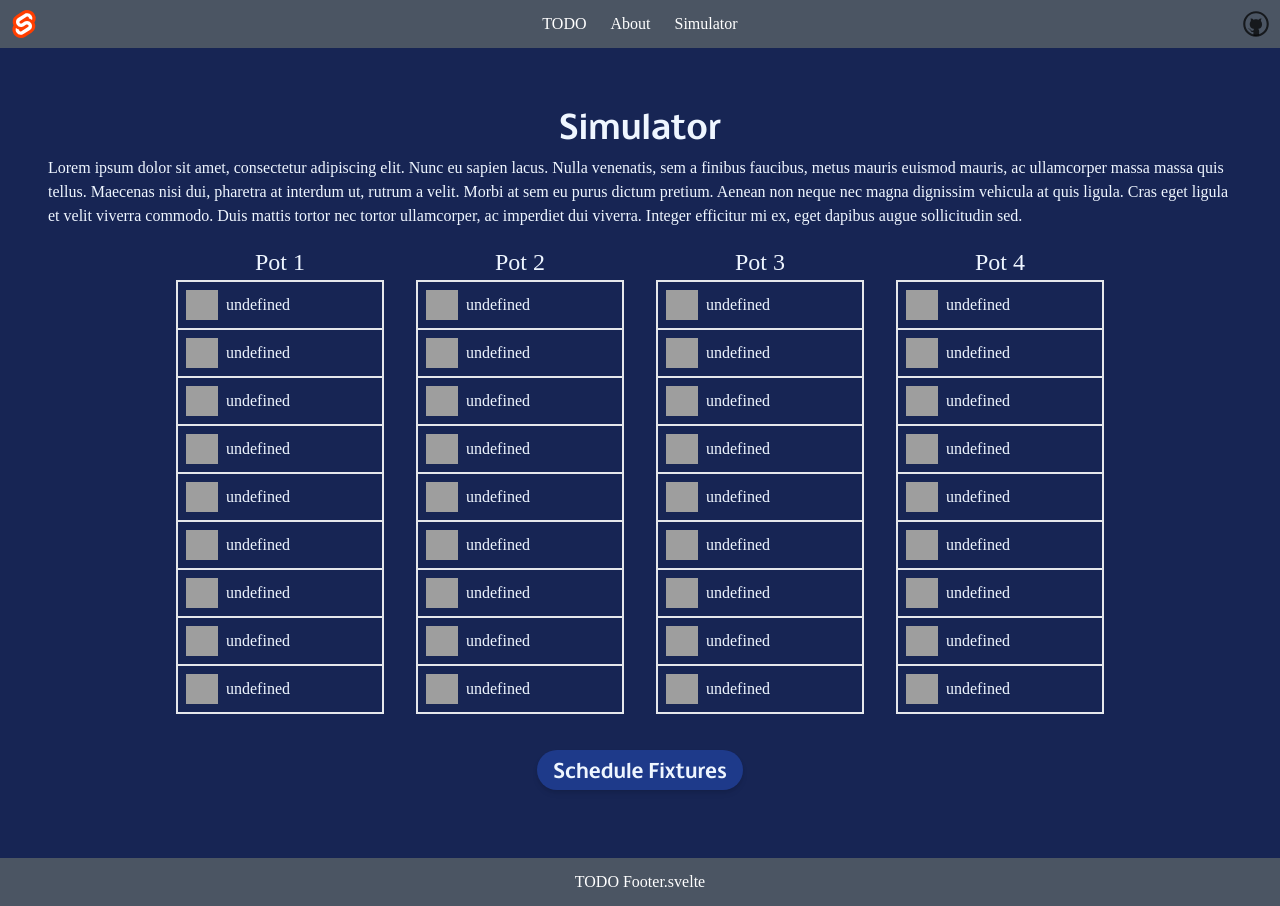
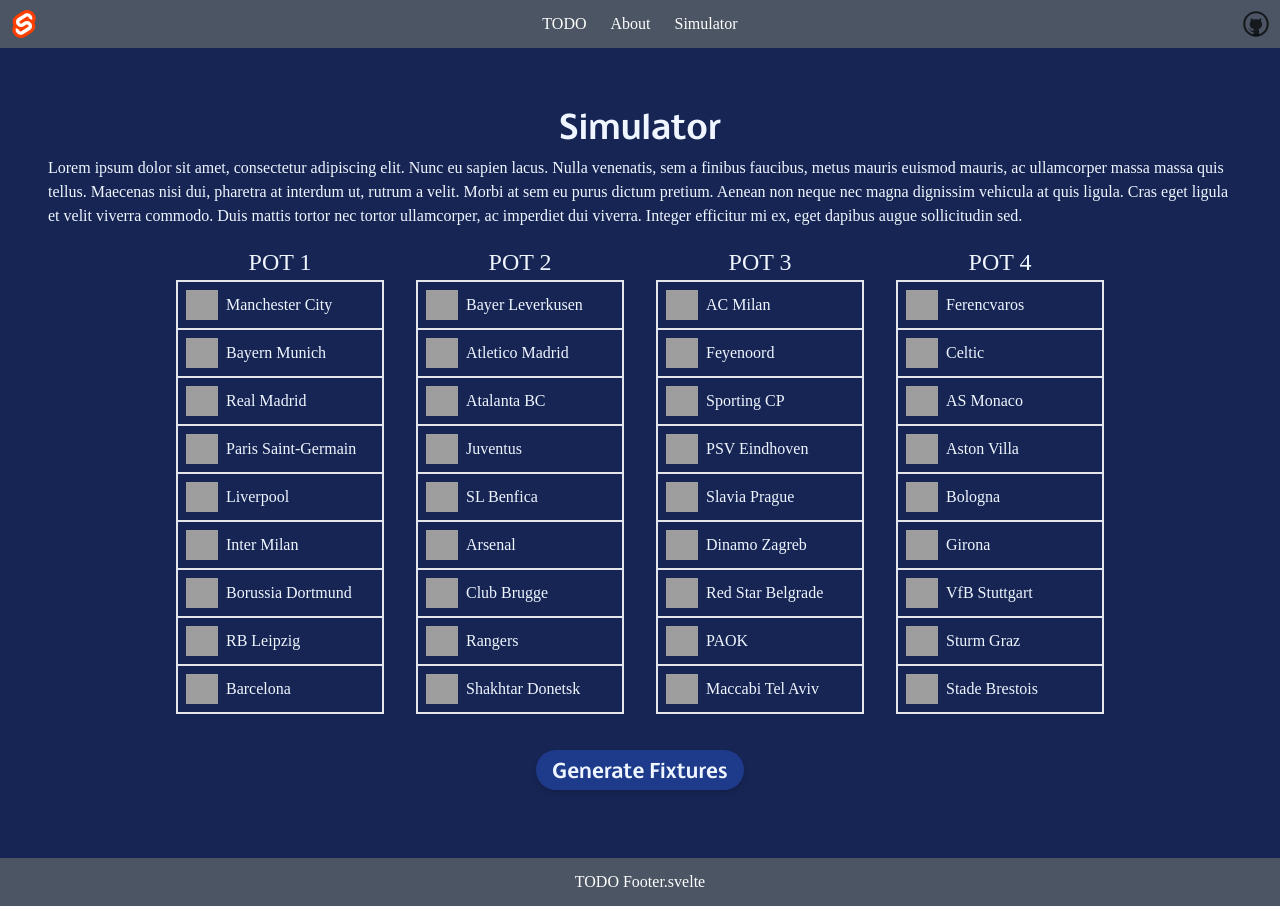
Before and after one commit to jjasferreira/ucl-simulator, a SvelteKit app: page /simulator in a window 1280 px wide. Both pictures are taken after a click on the button "Generate Pots". Built offline with nearby package versions, Linux system fonts and the light colour scheme; grey boxes are pictures that could not be loaded; a web font is replaced by a local one.

Commit message:
Add fixture tables to the website and team abbreviations

```diff
--- a/src/routes/simulator/+page.svelte
+++ b/src/routes/simulator/+page.svelte
@@ -3,28 +3,25 @@
 
 	let teamsPath = '/teams.json';
 	let league = new League(teamsPath);
-	let teams = null;
-	let pots = null;
 	let potsGenerated = false;
-	let fixtures = null;
+	let fixturesGenerated = false;
 	let fixturesScheduled = false;
 
 	async function generatePots() {
 		await league.loadTeams();
 		league.generatePots();
-		teams = league.teams;
-		pots = league.pots;
 		potsGenerated = true;
 	}
 
+	async function generateFixtures() {
+		await league.generateFixtures();
+		fixturesGenerated = true;
+	}
+
 	async function scheduleFixtures() {
-		await league.generateFixtures();
 		league.scheduleFixtures();
-		teams = league.teams;
-		fixtures = league.fixtures;
 		fixturesScheduled = true;
-		console.log(teams);
-		console.log(fixtures);
+		console.log("LEAGUE", league);
 	}
 
 </script>
@@ -39,21 +36,116 @@
 	{/if}
 
 	{#if potsGenerated}
+		<!-- Pots Table -->
 		<div class="flex flex-col lg:flex-row">
 			{#each league.pots as pot, p}
 			<div class="m-4 min-w-52">
-				<h3 class="flex justify-center border-b-2">Pot {p + 1}</h3>
-			  	{#each pot as team}
+				<h3 class="flex justify-center border-b-2">POT {p + 1}</h3>
+			  	{#each pot as teamname}
 					<div class="flex h-12 p-2 border-b-2 border-x-2">
 						<div class="flex w-8 justify-center">
-							<img class="h-full" src={`src/lib/images/teams/${team.name}.svg`} alt="Logo"/>
+							<img class="h-full" src={`src/lib/images/teams/${teamname}.svg`} alt="Logo"/>
 						</div>
-						<p class="flex ml-2 items-center">{team.name}</p>
+						<p class="flex ml-2 items-center">{teamname}</p>
 					</div>
 			 	{/each}
 			</div>
 			{/each}
 		</div>
+
+		{#if !fixturesGenerated}
+			<button class="m-5" on:click={generateFixtures}>Generate Fixtures</button>
+		{/if}
+	{/if}
+
+	{#if fixturesGenerated}
+		<!-- Fixtures Tables -->
+		{#each league.pots as pot, p}
+			<h3>POT {p + 1} FIXTURES</h3>
+			<table class="mb-5">
+				<thead>
+					<tr>
+						<th></th>
+						<th colspan=2 class="font-normal">POT 1</th>
+						<th colspan=2 class="font-normal">POT 2</th>
+						<th colspan=2 class="font-normal">POT 3</th>
+						<th colspan=2 class="font-normal">POT 4</th>
+					</tr>
+					<tr class="text-sm">
+						<th></th>
+						<th class="font-normal">
+							<div class="flex">
+								<div class="ml-auto mr-2 mb-1 px-3 pt-0.5 bg-blue-600 rounded-xl">HOME</div>
+							</div>
+						</th>
+						<th class="font-normal">
+							<div class="flex">
+								<div class="ml-2 mr-auto mb-1 px-3 pt-0.5 bg-blue-900 rounded-xl">AWAY</div>
+							</div>
+						</th>
+						<th class="font-normal">
+							<div class="flex">
+								<div class="ml-auto mr-2 mb-1 px-3 pt-0.5 bg-blue-600 rounded-xl">HOME</div>
+							</div>
+						</th>
+						<th class="font-normal">
+							<div class="flex">
+								<div class="ml-2 mr-auto mb-1 px-3 pt-0.5 bg-blue-900 rounded-xl">AWAY</div>
+							</div>
+						</th>
+						<th class="font-normal">
+							<div class="flex">
+								<div class="ml-auto mr-2 mb-1 px-3 pt-0.5 bg-blue-600 rounded-xl">HOME</div>
+							</div>
+						</th>
+						<th class="font-normal">
+							<div class="flex">
+								<div class="ml-2 mr-auto mb-1 px-3 pt-0.5 bg-blue-900 rounded-xl">AWAY</div>
+							</div>
+						</th>
+						<th class="font-normal">
+							<div class="flex">
+								<div class="ml-auto mr-2 mb-1 px-3 pt-0.5 bg-blue-600 rounded-xl">HOME</div>
+							</div>
+						</th>
+						<th class="font-normal">
+							<div class="flex">
+								<div class="ml-2 mr-auto mb-1 px-3 pt-0.5 bg-blue-900 rounded-xl">AWAY</div>
+							</div>
+						</th>
+					</tr>
+				</thead>
+				<tbody>
+					{#each pot as teamname}
+					<tr class="odd:bg-blue-950 odd:bg-opacity-35 even:bg-blue-900 even:bg-opacity-35">
+						<td class="w-48 py-2">
+							<div class="flex h-6 px-3">
+								<div class="flex w-6 justify-center">
+									<img class="h-full" src={`src/lib/images/teams/${teamname}.svg`} alt="Logo"/>
+								</div>
+								<p class="flex ml-2 items-center">{teamname}</p>
+							</div>
+						</td>
+						{#each league.teams.get(teamname).fixtures as fixture}
+						<td class="py-2">
+							<div class="flex h-6 px-3 border-l-2 border-blue-600 border-opacity-35 relative">
+								<div class="flex w-6 justify-center">
+									<img class="h-full" src={`src/lib/images/teams/${fixture.name}.svg`} alt={fixture.name}/>
+								</div>
+								<p class="flex ml-2 items-center">{league.teams.get(fixture.name).abbreviation}</p>
+								{#if fixturesScheduled}
+								<div class="w-3 h-3 flex items-center justify-center absolute bottom-0 left-7 bg-blue-700 rounded-full" style="font-size: 0.625rem; line-height: 0.875rem;">
+									{fixture.matchweek}
+								</div>
+								{/if}
+							</div>
+						</td>
+						{/each}
+					</tr>
+					{/each}
+				</tbody>
+			</table>
+		{/each}
 
 		{#if !fixturesScheduled}
 			<button class="m-5" on:click={scheduleFixtures}>Schedule Fixtures</button>
@@ -61,15 +153,16 @@
 	{/if}
 
 	{#if fixturesScheduled}
-		{#each fixtures as week, w}
+		<!-- Matchweeks -->
+		{#each league.fixtures as week, w}
 			<h2>Matchweek {w + 1}</h2>
 			{#each week as fixture}
 			<div class="flex flex-col w-96 m-2 p-2 border-2 rounded-3xl">
 				<div class="flex justify-center h-6 space-x-2">
 					<div class="flex overflow-hidden w-6 rounded-full">
-						<img class="object-cover" src={`src/lib/images/countries/${teams.get(fixture.home).country}.svg`} alt={teams.get(fixture.home).country}>
+						<img class="object-cover" src={`src/lib/images/countries/${league.teams.get(fixture.home).country}.svg`} alt={league.teams.get(fixture.home).country}>
 					</div>
-					<p>{teams.get(fixture.home).ground}</p>
+					<p>{league.teams.get(fixture.home).ground}</p>
 				</div>
 				<div class="flex flex-row justify-between h-20">
 					<div class="flex justify-center w-20">
--- a/src/routes/simulator/league.js
+++ b/src/routes/simulator/league.js
@@ -29,14 +29,16 @@
 
 class Team {
   name;
+  abbreviation;
   country;
   ground;
   coefficient;
   pot;
   fixtures;
 
-  constructor(name, country, ground, coefficient, pot) {
+  constructor(name, abbreviation, country, ground, coefficient, pot) {
     this.name = name;
+    this.abbreviation = abbreviation;
     this.country = country;
     this.ground = ground;
     this.coefficient = coefficient;
@@ -48,7 +50,7 @@
     // Not if this team is the same as the other
     if (this == other) return false;
     // Not if there is already a fixture between this team and the other
-    if (this.fixtures.some((fixture) => fixture.team === other.name))
+    if (this.fixtures.some((fixture) => fixture.name === other.name))
       return false;
     // Not if this team is from the same country as the other
     if (this.country === other.country) return false;
@@ -119,6 +121,7 @@
         team.name,
         new Team(
           team.name,
+          team.abbreviation,
           team.country,
           team.ground,
           team.coefficient,
@@ -171,12 +174,12 @@
             let t2 = getRandom(drawableTeams);
             let loc = t1.getLocationForFixture(t2);
             t1.fixtures.push({
-              team: t2.name,
+              name: t2.name,
               pot: t2.pot,
               location: loc,
             });
             t2.fixtures.push({
-              team: t1.name,
+              name: t1.name,
               pot: t1.pot,
               location: LOCATIONS.filter((l) => l !== loc)[0],
             });
@@ -195,6 +198,18 @@
         }
         // Remove drawing team from pot i
         pots_[i].splice(pots_[i].indexOf(t1name), 1);
+      }
+    }
+    // For each team, sort pots of fixtures by location, with Home first
+    for (let team of this.teams.values()) {
+      for (let i = 0; i < team.fixtures.length; i += FIXTURES_PER_POT) {
+        team.fixtures.splice(
+          i,
+          2,
+          ...team.fixtures
+            .slice(i, i + 2)
+            .sort((a, b) => (a.location === "Away" ? 1 : -1))
+        );
       }
     }
     // Fixtures generated successfully
@@ -260,6 +275,15 @@
       fixtures_ = fixtures_.filter((f) => !weeks[week].includes(f));
       week++;
     }
+    // Add matchweeks of fixtures to the teams
+    for (let week = 0; week < NUMBER_WEEKS; week++) {
+      for (let fixture of weeks[week]) {
+        let home = this.teams.get(fixture.home);
+        let away = this.teams.get(fixture.away);
+        home.fixtures.find((f) => f.name === away.name).matchweek = week + 1;
+        away.fixtures.find((f) => f.name === home.name).matchweek = week + 1;
+      }
+    }
     // Fixtures generated successfully
     this.fixtures = weeks;
     return tries;
```
Also changed, not shown: static/teams.json (+36 -0 lines).
